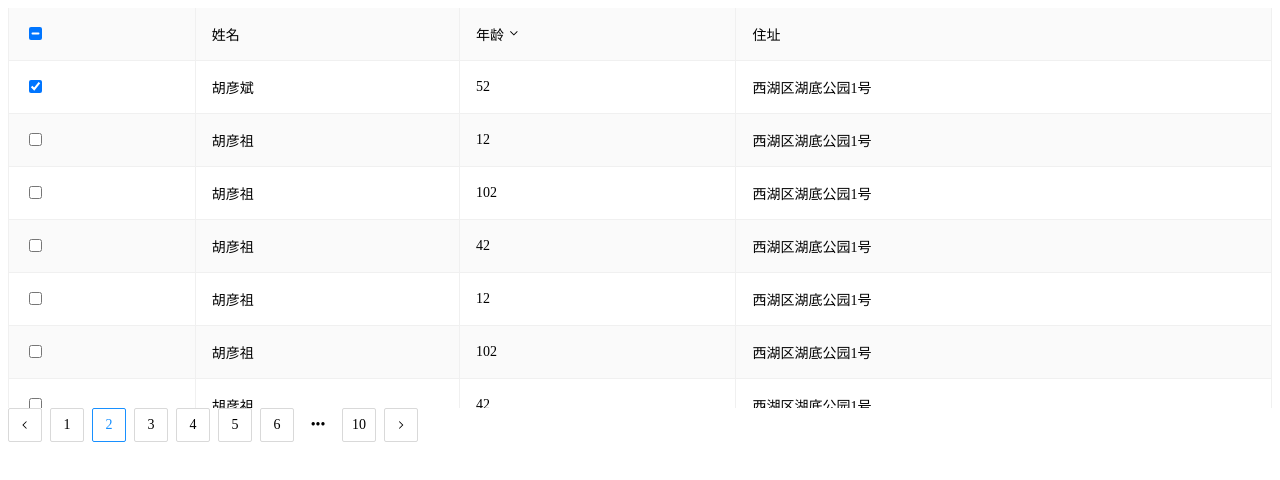
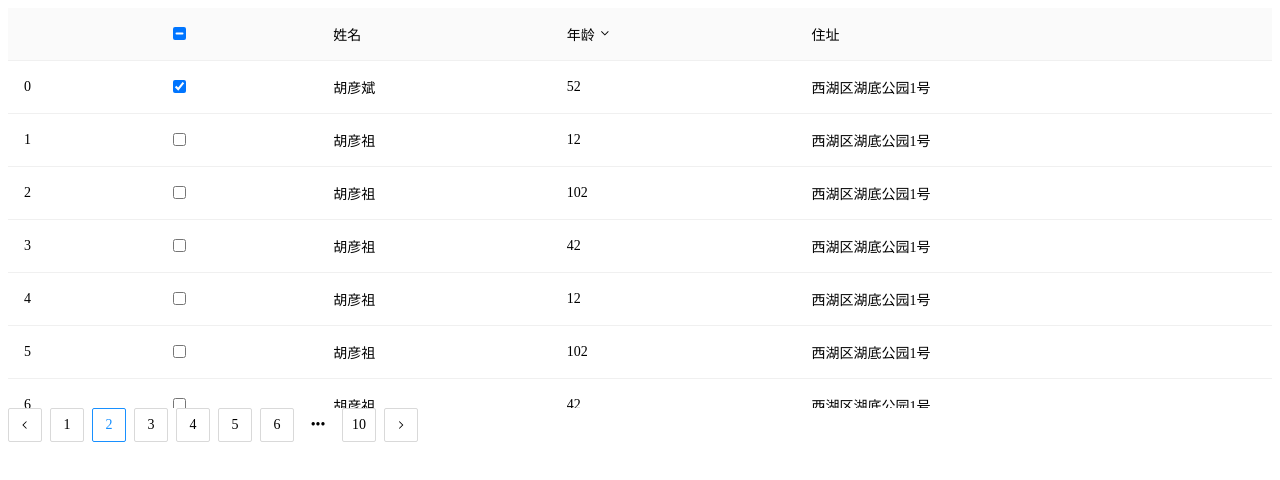
Before and after one commit to baozoudashijian/Guli-VueTestUtils-Version, a Vue app: page / in a window 1280 px wide. Shown: the top 480 px of the page. Built offline with nearby package versions, Linux system fonts and the light colour scheme.

Commit message:
fix: 复制整个table,只复制thead会没有样式，table可以不存在thead和tbody，删除一个dom元素

```diff
--- a/src/App.vue
+++ b/src/App.vue
@@ -8,6 +8,7 @@
             bordered
             stripe
             check-box
+            dispaly-sort
             :order-by.sync="orderBy"
             @update:orderBy="updateSortBy"
             :height="400"
--- a/src/table/table.vue
+++ b/src/table/table.vue
@@ -1,9 +1,10 @@
 <template>
-  <div class="g-table" :style="{height: height + 'px'}">
+  <div class="g-table" :style="{height: height + 'px'}" ref="wrapper">
     <div class="g-table-modal" v-if="loading">
       <g-icon icon="loading"></g-icon>
     </div>
-    <table :class="{bordered, stripe, 'small': size === 'small'}">
+    <table :class="{bordered, stripe, 'small': size === 'small'}" ref="table">
+      <thead>
         <tr>
           <th v-if="dispalySort"></th>
           <th v-if="checkBox"><input ref="selectAll" type="checkbox" @change="onChangeAllItem" :checked="inAllSelectItems"></th>
@@ -16,11 +17,14 @@
             </span>
           </th>
         </tr>
+      </thead>
+      <tbody>
         <tr v-for="(dataSourceItem, index) in dataSource">
           <td v-if="dispalySort">{{index}}</td>
           <td v-if="checkBox"><input @change="onChangeItem(dataSourceItem, $event)" :checked="inSelectItems(dataSourceItem)" type="checkbox"></td>
           <td v-for="key in Object.keys(dataSourceItem).filter(item => item !== 'key')">{{dataSourceItem[key]}}</td>
         </tr>
+      </tbody>
     </table>
   </div>
 </template>
@@ -81,6 +85,10 @@
     },
     mounted() {
       this.judgeCheckboxStatus(this.selectedItems)
+      let tableCopy = this.$refs.table.cloneNode(true) // 这个table目前在内存中
+      tableCopy.children[1].remove()
+      console.log(tableCopy);
+      this.$refs.wrapper.appendChild(tableCopy)
     },
     computed: {
       inAllSelectItems() {
```
Also changed, not shown: 1 other file (tests, documents, lock files or other folders). Lines whose indentation alone changed are shown as unchanged.
